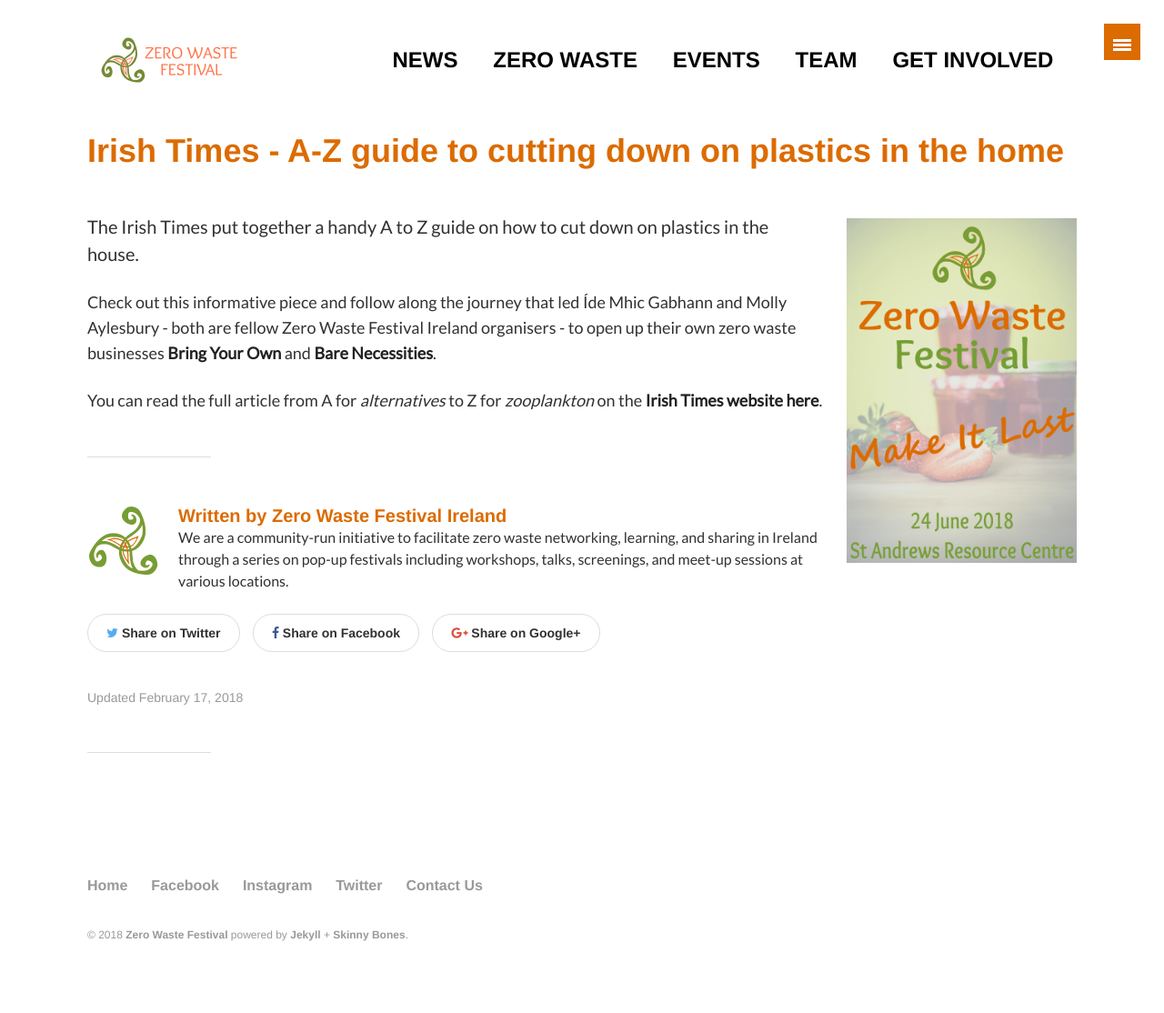
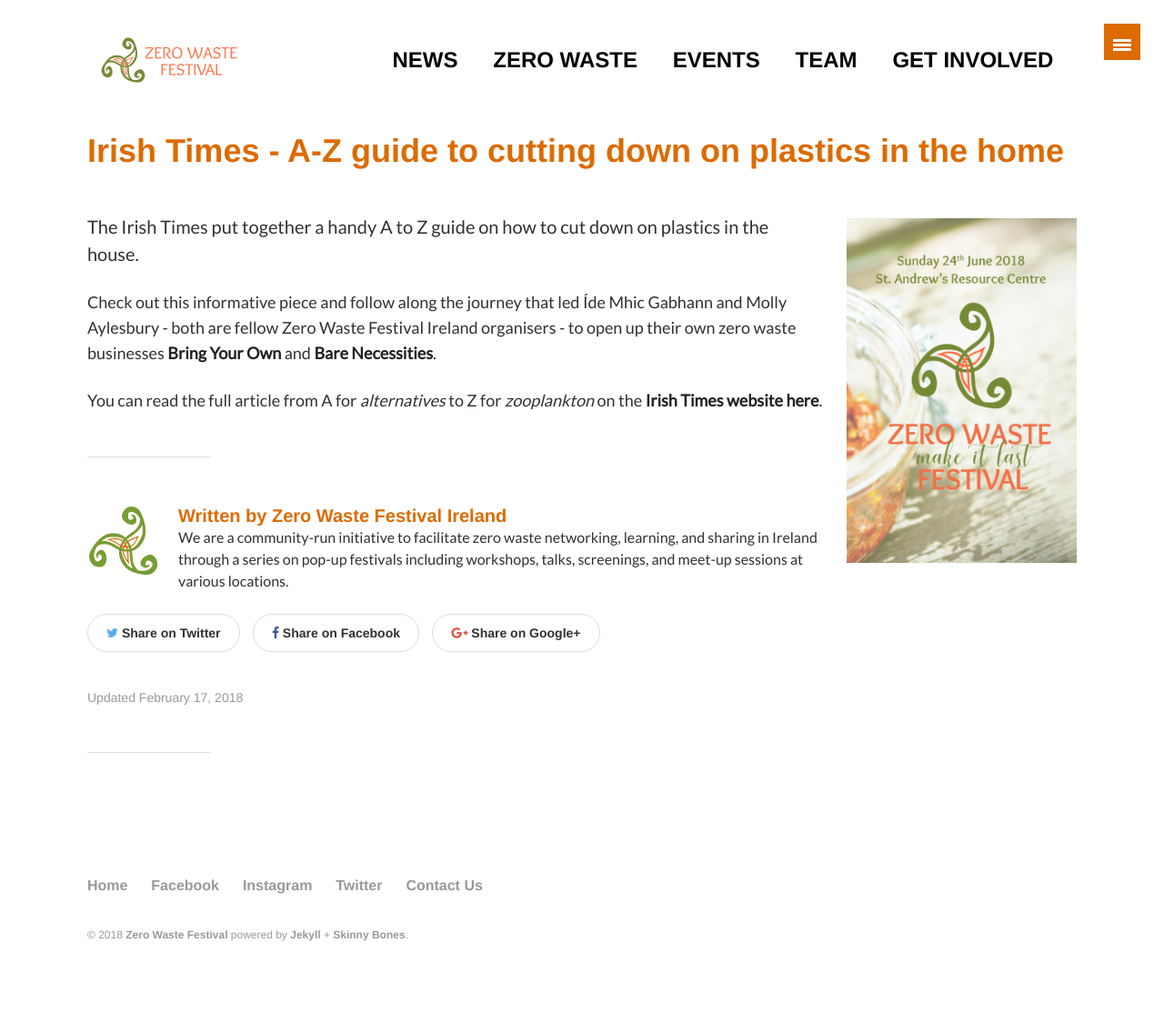
Before and after one commit to zerowastefestival/zerowastefestival.github.io, a Jekyll site: the page built from _posts/2018-02-17-irish-times-guide-on-cutting-down-plastics-at-home.md, in a window 1280 px wide. Shown: the whole page at 91% size. Built offline with Jekyll 4.4.1, drawn with Linux system fonts in a browser that asks for light colours; some web fonts are replaced; comment, search, counter and statistics services are not loaded.

Commit message:
new sidebar picture

```diff
--- a/_includes/advertising.html
+++ b/_includes/advertising.html
@@ -4,4 +4,4 @@
 @media(min-width: 768px) { .responsive-ads { width: 160px; height: 600px; } }
 </style>
 
-<img src="/images/2018-04-10/Zero-Waste-Summer-Festival-2018-banner-300x450.png" alt="Zero-Waste-Summer-Festival-2018" itemprop="image">
+<img src="/images/sidebar/zero-waste-festival-sidebar-300x450.png" alt="Upcoming Zero Waste Festival" itemprop="image">
```
Also changed, not shown: images/2018-04-10/Zero-Waste-Summer-Festival-2018-banner-300x450.png (deleted), images/sidebar/zero-waste-festival-sidebar-300x450.png (added).
